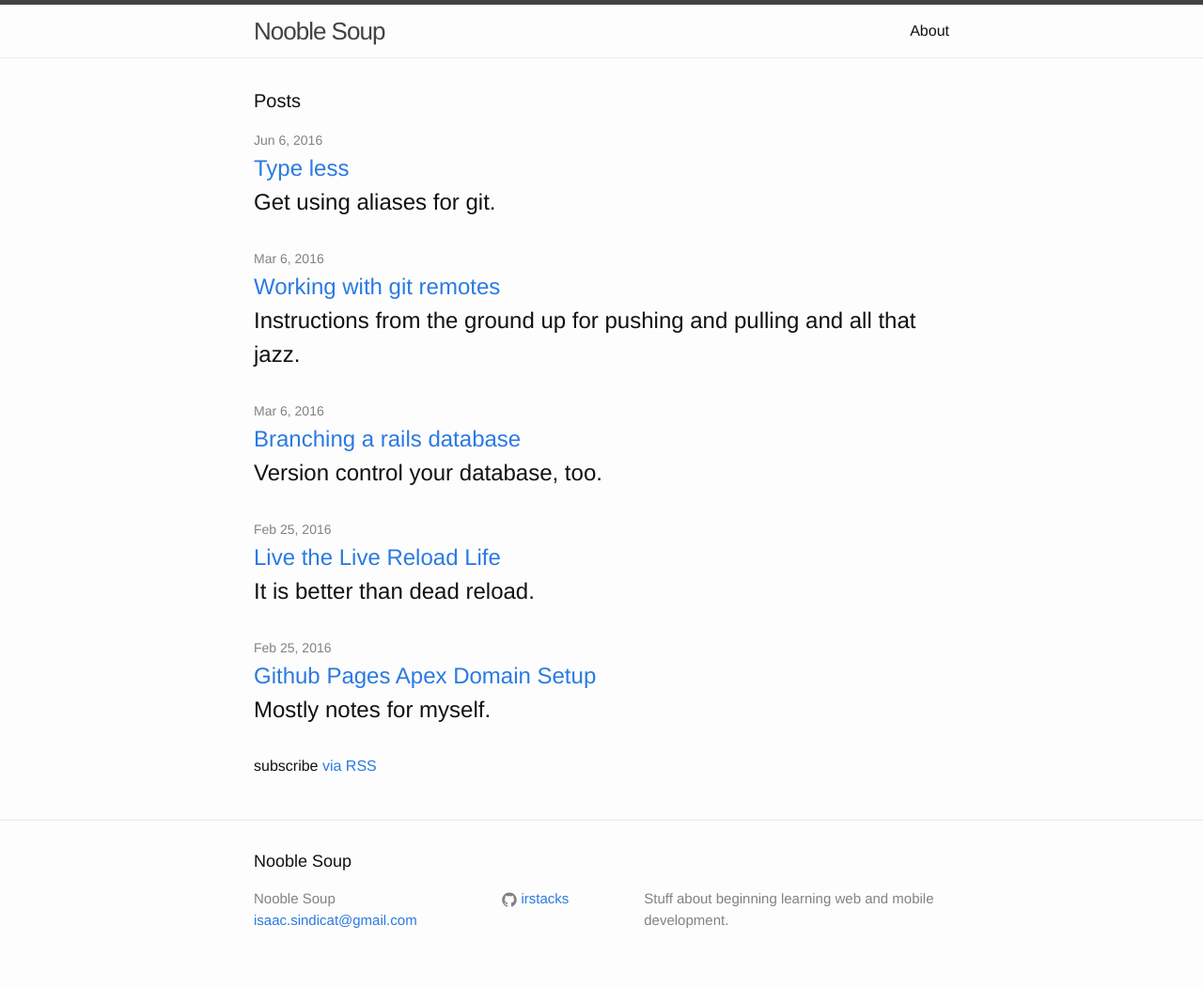
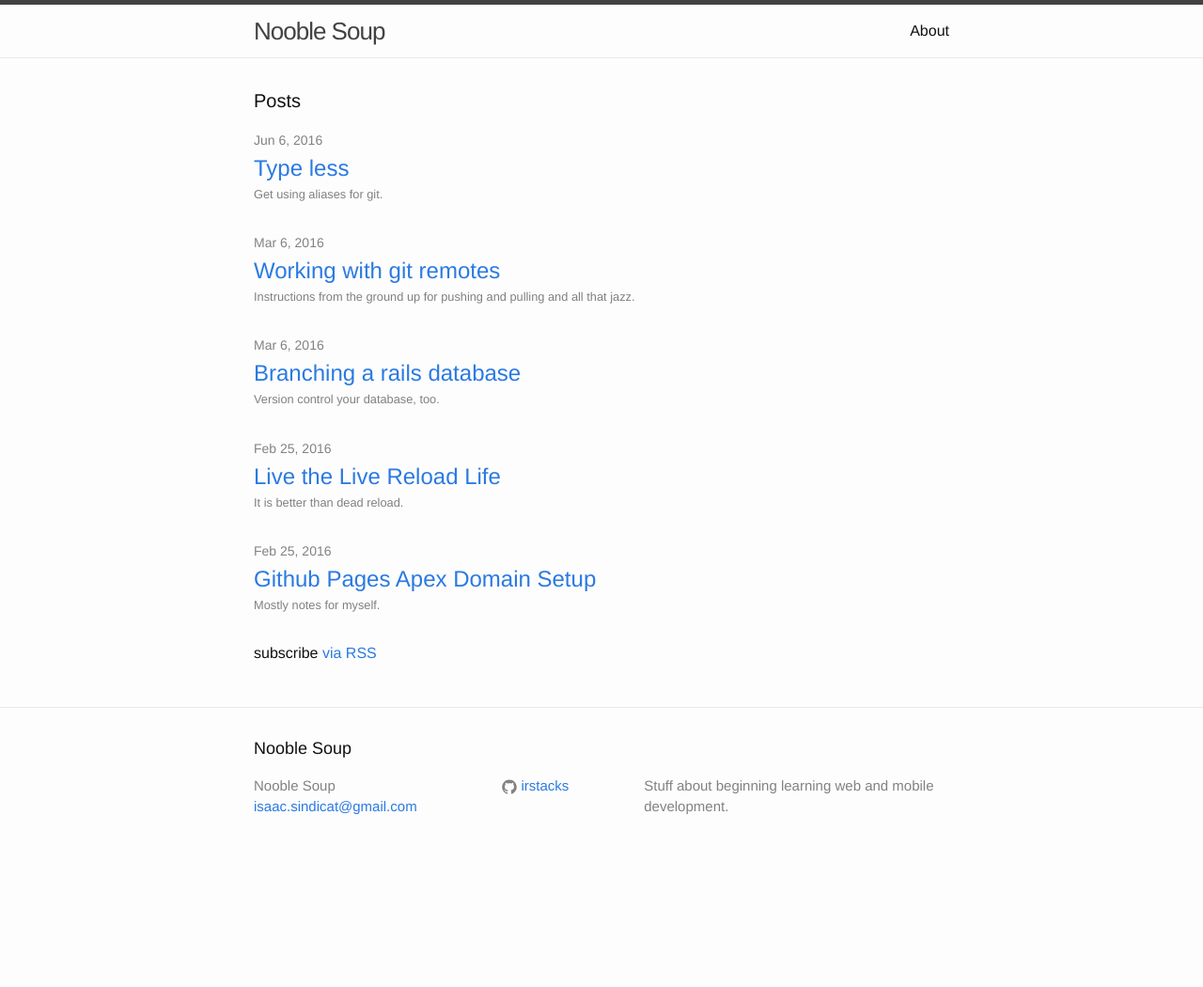
Before and after one commit to irstacks/nooblesoup, a Jekyll site: the page built from index.html, in a window 1280 px wide. Shown: the whole page at 94% size. Built offline with Jekyll 4.4.1, drawn with Linux system fonts in a browser that asks for light colours; after the commit the page ends 930 px from its top, so only the background shows below that.

Commit message:
try to make post list subtext smaller

```diff
--- a/_sass/_layout.scss
+++ b/_sass/_layout.scss
@@ -181,6 +181,12 @@
 
     > li {
         margin-bottom: $spacing-unit;
+
+        h2 p {
+            font-size: 0.8rem;
+            color: gray;
+            font-weight: lighter;
+        }
     }
 }
 
--- a/css/main.scss
+++ b/css/main.scss
@@ -49,5 +49,6 @@ $on-laptop:        800px;
 @import
         "base",
         "layout",
-        "syntax-highlighting"
+        "syntax-highlighting",
+        "tweaks"
 ;
```
Also changed, not shown: _sass/_tweaks.scss (added).
